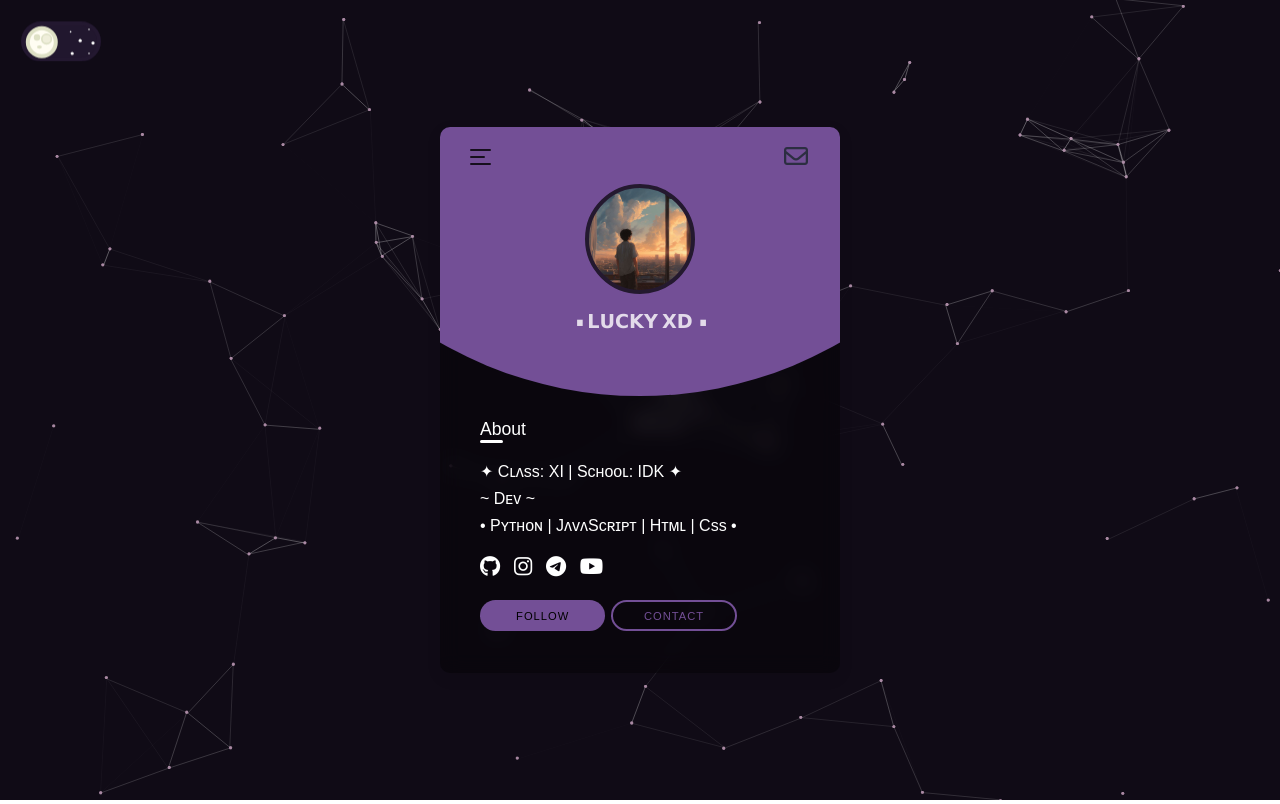
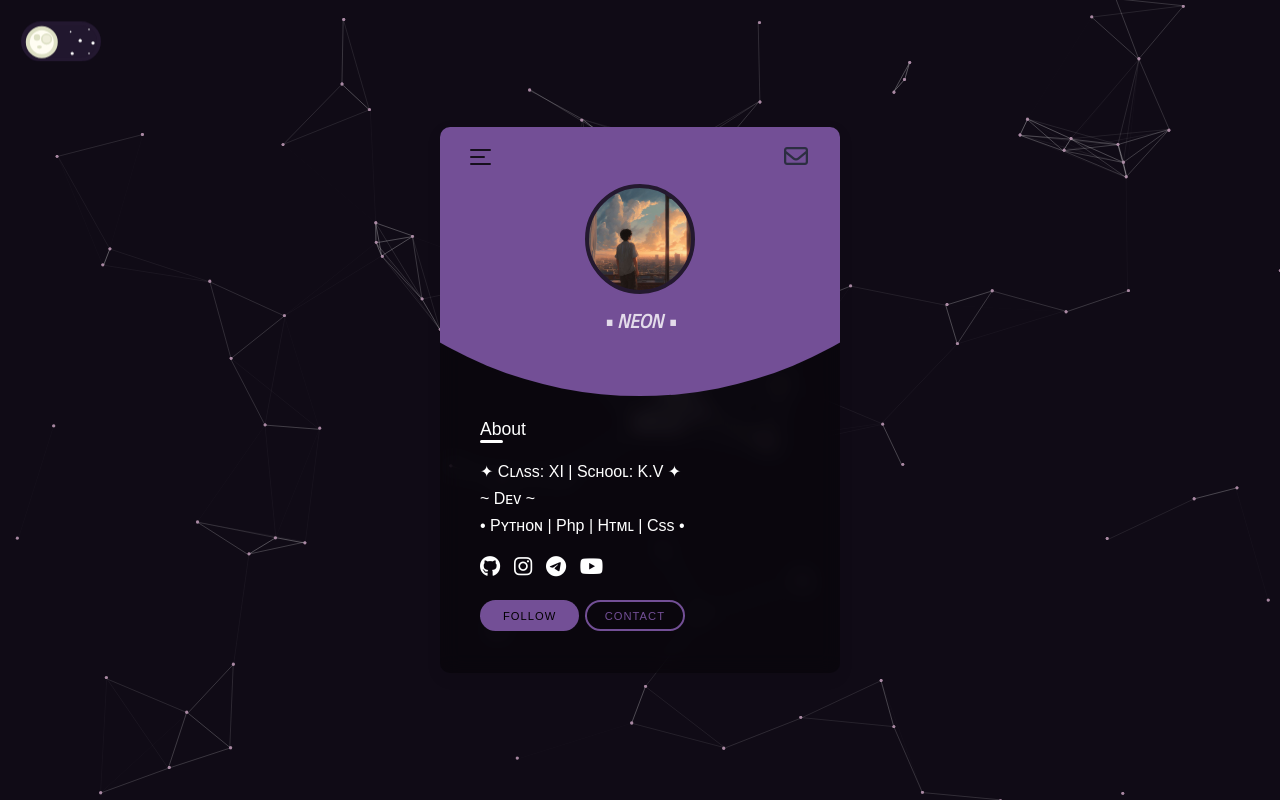
Before and after one commit to NEONFFXD/NEON, a plain HTML site: page index.html in a window 1280 px wide. Drawn offline with Linux system fonts and the light colour scheme.

Commit message:
Update index.html

```diff
--- a/index.html
+++ b/index.html
@@ -1912,7 +1912,7 @@ var pJS = function (e, a) {
                               </div>
                          </div>
                          <h3 class="name"></h3>
-                         <h3 class="sub-name">• 𝗟𝗨𝗖𝗞𝗬 𝗫𝗗 •</h3>
+                         <h3 class="sub-name">• NEON •</h3>
                     </div>
                </div>
 
@@ -1920,9 +1920,9 @@ var pJS = function (e, a) {
                     <div class="left">
                          <div class="about-container">
                               <h3 class="title">About</h3>
-                              <p class="text">✦ Cʟᴧss: XI | Sᴄʜᴏᴏʟ: IDK ✦</p>
+                              <p class="text">✦ Cʟᴧss: XI | Sᴄʜᴏᴏʟ: K.V ✦</p>
                               <p class="text">~ Dᴇᴠ ~</p>
-                              <p class="text">• Pʏᴛʜᴏɴ | JᴧᴠᴧSᴄʀɪᴘᴛ | Hᴛᴍʟ | Css •</p>
+                              <p class="text">• Pʏᴛʜᴏɴ | Php | Hᴛᴍʟ | Css •</p>
                          </div>
                          <div class="icons-container">
                               <a href="#" class="icon">
@@ -1943,7 +1943,7 @@ var pJS = function (e, a) {
                                    <a href="#" class="follow">Follow</a>
                               </div>
                               <div class="share-wrap">
-                                   <a href="https://telegram.dog/Lvxky" class="share">Contact</a>
+                                   <a href="https://telegram.dog/its_me_neon_o"class="share">Contact</a>
                               </div>
                          </div>
                     </div>
```
